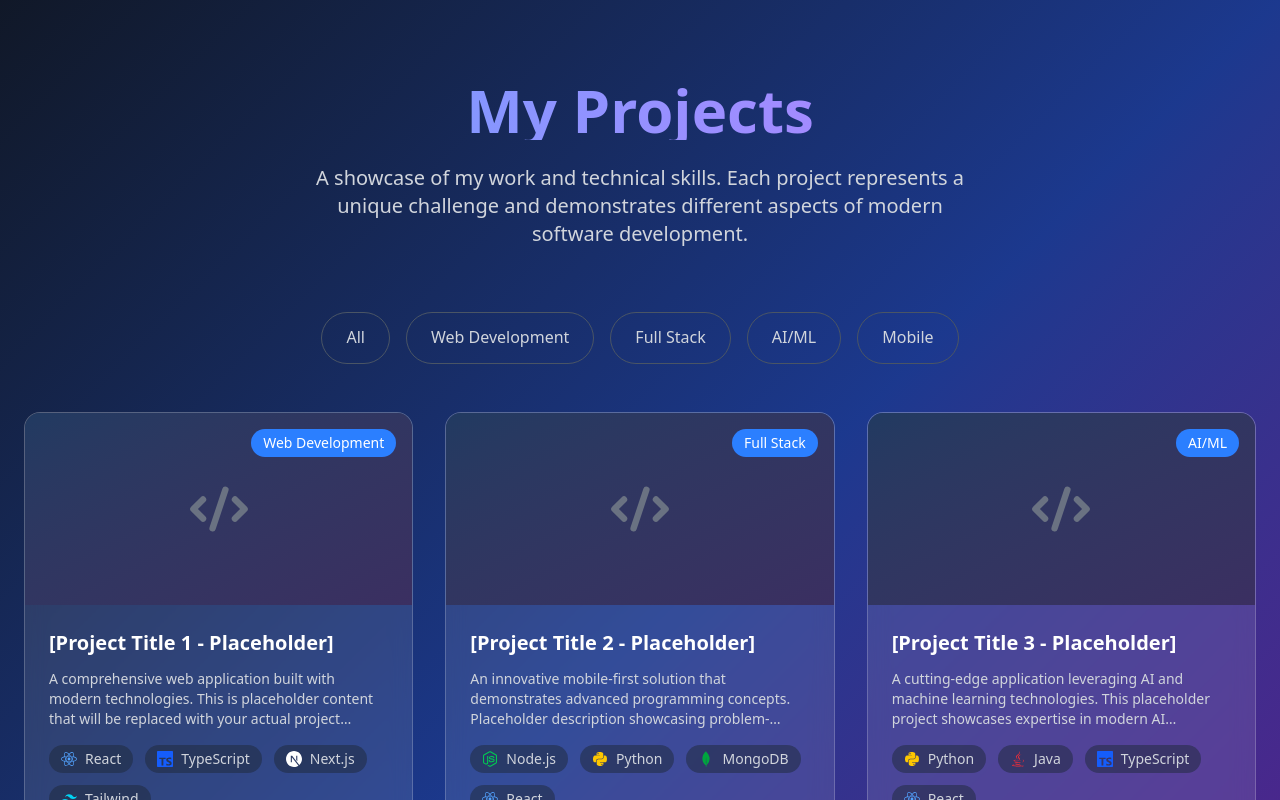
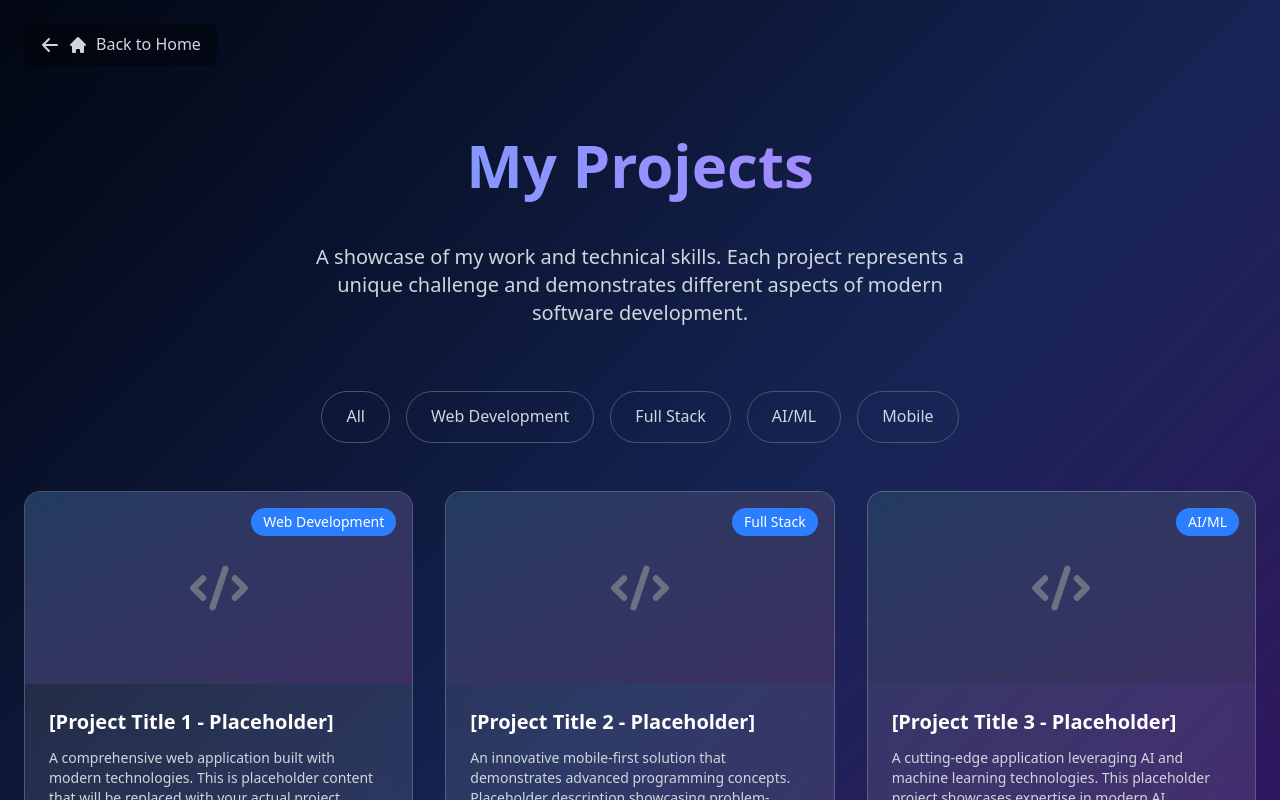
Before and after one commit to sgan0420/portfolio, a Next.js app: page /projects in a window 1280 px wide. Shown: the top 800 px of the page. Built offline with nearby package versions, Linux system fonts and the light colour scheme.

Commit message:
back button

```diff
--- a/src/app/about/page.tsx
+++ b/src/app/about/page.tsx
@@ -1,7 +1,8 @@
 "use client";
 
 import { motion } from "framer-motion";
-import { HiAcademicCap, HiUser, HiHeart, HiCode } from "react-icons/hi";
+import Link from "next/link";
+import { HiAcademicCap, HiUser, HiHeart, HiCode, HiArrowLeft, HiHome } from "react-icons/hi";
 
 const About = () => {
   const containerVariants = {
@@ -24,8 +25,25 @@ const About = () => {
   };
 
   return (
-    <div className="min-h-screen bg-gradient-to-br from-gray-900 via-blue-900 to-purple-900 text-white">
-      <div className="container mx-auto px-6 py-20">
+    <div className="min-h-screen bg-gradient-to-br from-gray-950 via-blue-950 to-purple-950 text-white">
+      {/* Back/Home Button - Fixed Position */}
+      <motion.div
+        initial={{ opacity: 0, x: -20 }}
+        animate={{ opacity: 1, x: 0 }}
+        transition={{ duration: 0.5 }}
+        className="fixed top-6 left-6 z-40"
+      >
+        <Link
+          href="/"
+          className="inline-flex items-center gap-2 px-4 py-2 text-gray-300 hover:text-white transition-colors duration-300 group bg-black/30 backdrop-blur-sm rounded-lg"
+        >
+          <HiArrowLeft className="w-5 h-5 group-hover:-translate-x-1 transition-transform duration-300" />
+          <HiHome className="w-5 h-5" />
+          <span className="font-medium">Back to Home</span>
+        </Link>
+      </motion.div>
+
+      <div className="container mx-auto px-6 pt-28 pb-20">
         <motion.div
           variants={containerVariants}
           initial="hidden"
--- a/src/app/contact/page.tsx
+++ b/src/app/contact/page.tsx
@@ -2,13 +2,16 @@
 
 import { useState } from "react";
 import { motion } from "framer-motion";
+import Link from "next/link";
 import {
   HiMail,
   HiPhone,
   HiLocationMarker,
   HiPaperAirplane,
   HiUser,
-  HiChat
+  HiChat,
+  HiArrowLeft,
+  HiHome
 } from "react-icons/hi";
 import { FaGithub, FaLinkedin, FaInstagram } from "react-icons/fa";
 
@@ -96,8 +99,25 @@ const Contact = () => {
   ];
 
   return (
-    <div className="min-h-screen bg-gradient-to-br from-gray-900 via-blue-900 to-purple-900 text-white">
-      <div className="container mx-auto px-6 py-20">
+    <div className="min-h-screen bg-gradient-to-br from-gray-950 via-blue-950 to-purple-950 text-white">
+      {/* Back/Home Button - Fixed Position */}
+      <motion.div
+        initial={{ opacity: 0, x: -20 }}
+        animate={{ opacity: 1, x: 0 }}
+        transition={{ duration: 0.5 }}
+        className="fixed top-6 left-6 z-40"
+      >
+        <Link
+          href="/"
+          className="inline-flex items-center gap-2 px-4 py-2 text-gray-300 hover:text-white transition-colors duration-300 group bg-black/30 backdrop-blur-sm rounded-lg"
+        >
+          <HiArrowLeft className="w-5 h-5 group-hover:-translate-x-1 transition-transform duration-300" />
+          <HiHome className="w-5 h-5" />
+          <span className="font-medium">Back to Home</span>
+        </Link>
+      </motion.div>
+
+      <div className="container mx-auto px-6 pt-28 pb-20">
         <motion.div
           variants={containerVariants}
           initial="hidden"
--- a/src/app/projects/page.tsx
+++ b/src/app/projects/page.tsx
@@ -1,7 +1,8 @@
 "use client";
 
 import { motion } from "framer-motion";
-import { HiExternalLink, HiCode, HiEye } from "react-icons/hi";
+import Link from "next/link";
+import { HiExternalLink, HiCode, HiEye, HiArrowLeft, HiHome } from "react-icons/hi";
 import { FaGithub, FaReact, FaNodeJs, FaPython, FaJava } from "react-icons/fa";
 import { SiTypescript, SiNextdotjs, SiTailwindcss, SiMongodb } from "react-icons/si";
 
@@ -77,8 +78,25 @@ const Projects = () => {
   const categories = ["All", "Web Development", "Full Stack", "AI/ML", "Mobile"];
 
   return (
-    <div className="min-h-screen bg-gradient-to-br from-gray-900 via-blue-900 to-purple-900 text-white">
-      <div className="container mx-auto px-6 py-20">
+    <div className="min-h-screen bg-gradient-to-br from-gray-950 via-blue-950 to-purple-950 text-white">
+      {/* Back/Home Button - Fixed Position */}
+      <motion.div
+        initial={{ opacity: 0, x: -20 }}
+        animate={{ opacity: 1, x: 0 }}
+        transition={{ duration: 0.5 }}
+        className="fixed top-6 left-6 z-40"
+      >
+        <Link
+          href="/"
+          className="inline-flex items-center gap-2 px-4 py-2 text-gray-300 hover:text-white transition-colors duration-300 group bg-black/30 backdrop-blur-sm rounded-lg"
+        >
+          <HiArrowLeft className="w-5 h-5 group-hover:-translate-x-1 transition-transform duration-300" />
+          <HiHome className="w-5 h-5" />
+          <span className="font-medium">Back to Home</span>
+        </Link>
+      </motion.div>
+
+      <div className="container mx-auto px-6 pt-28 pb-20">
         <motion.div
           variants={containerVariants}
           initial="hidden"
@@ -87,7 +105,7 @@ const Projects = () => {
         >
           {/* Header */}
           <motion.div variants={itemVariants} className="text-center mb-16">
-            <h1 className="text-4xl md:text-6xl font-bold bg-gradient-to-r from-blue-400 to-purple-400 bg-clip-text text-transparent mb-6">
+            <h1 className="text-4xl md:text-6xl font-bold bg-gradient-to-r from-blue-400 to-purple-400 bg-clip-text text-transparent mb-6 leading-tight py-4">
               My Projects
             </h1>
             <p className="text-xl text-gray-300 max-w-2xl mx-auto">
```
